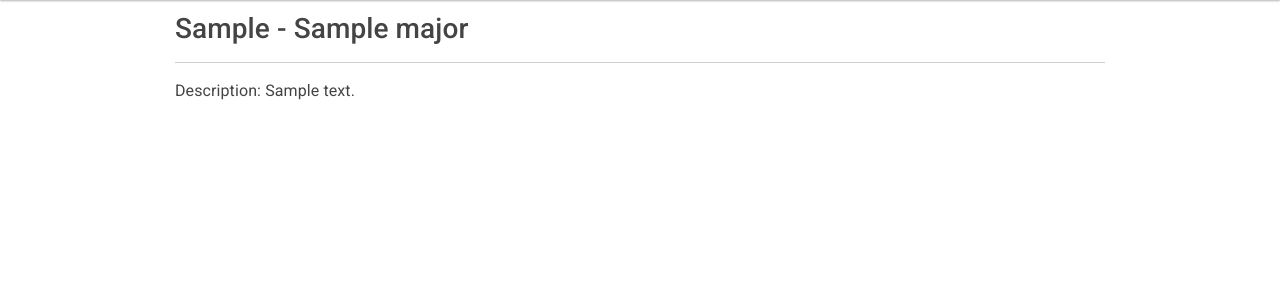
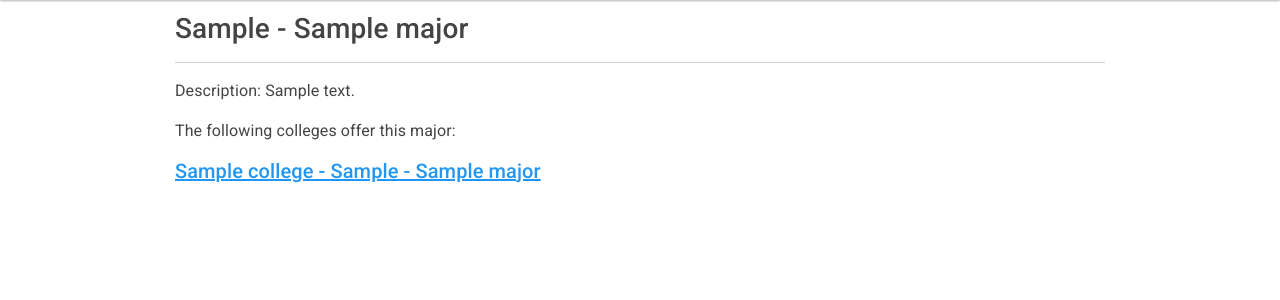
Before and after one commit to ProfessorKazarinoff/transfer, a Django app: page /majors/major/1/ in a window 1280 px wide. Shown: the part 88-388 px from the top of the page. Run offline with Django 3.2, Linux system fonts and the light colour scheme; tables that the repository leaves empty hold one stand-in row (values such as "Sample post"); some libraries are stand-ins or nearby versions.

Commit message:
add reverse look ups in college detail and major detail pages

```diff
--- a/majors/views.py
+++ b/majors/views.py
@@ -1,5 +1,6 @@
 # majors/views.py
 
+from django.shortcuts import get_object_or_404
 from django.views.generic import DetailView, ListView
 
 from .models import CollegeMajor, Major
@@ -8,6 +9,13 @@ from .models import CollegeMajor, Major
 class MajorDetailView(DetailView):
     model = Major
     template_name = "major_detail.html"
+
+    def get_context_data(self, **kwargs):
+        context = super().get_context_data(**kwargs)
+        self.major = get_object_or_404(Major, id=self.kwargs["pk"])
+        context["college_major_list"] = CollegeMajor.objects.filter(major=self.major)
+        return context
+
 
 class MajorListView(ListView):
     model = Major
--- a/templates/college_detail.html
+++ b/templates/college_detail.html
@@ -20,10 +20,10 @@
 <div class="container">
     <!-- Example row of columns -->
     <div class="row">
-      {% for major in majors %}
+      {% for college_major in college_major_list %}
       <div class="col-md-4">
-        <h2>{{ major.name }}</h2>
-        <p>{{ major.description }}</p>
+        <h2>{{ college_major.major }}</h2>
+        <p>{{ college_major.description }}</p>
         <p><a class="btn btn-secondary" href="{% url 'college_major_detail' college_major.id %}" role="button">View Courses &raquo;</a></p>
       </div>
       {% endfor %}
--- a/templates/major_detail.html
+++ b/templates/major_detail.html
@@ -10,9 +10,16 @@
 {% block content %}
 
 <div class="container">
-    <h3>{{ object.abbreviation }} - {{ object.name }}</h3>
-    <hr>
-    <p>Description: {{ object.description }}</p>
+    <div>
+        <h3>{{ object.abbreviation }} - {{ object.name }}</h3>
+        <hr>
+        <p>Description: {{ object.description }}</p>
+    </div>
+    <div>
+        <p>The following colleges offer this major:</p>
+        {% for college_major in college_major_list %}
+            <h5><a class="course-link-color" href="{% url 'college_major_detail' college_major.id %}">{{ college_major.college }} - {{ college_major.major }}</a></h4>
+        {% endfor %}
+    </div>
 </div>
-
 {% endblock content %}
```
Also changed, not shown: colleges/views.py (+11 -2 lines).
